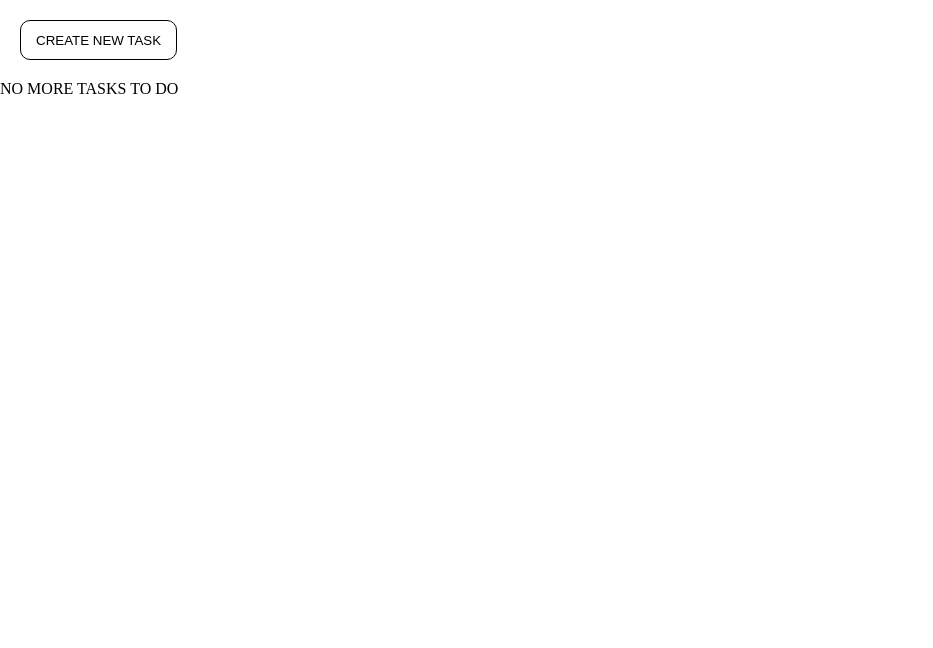
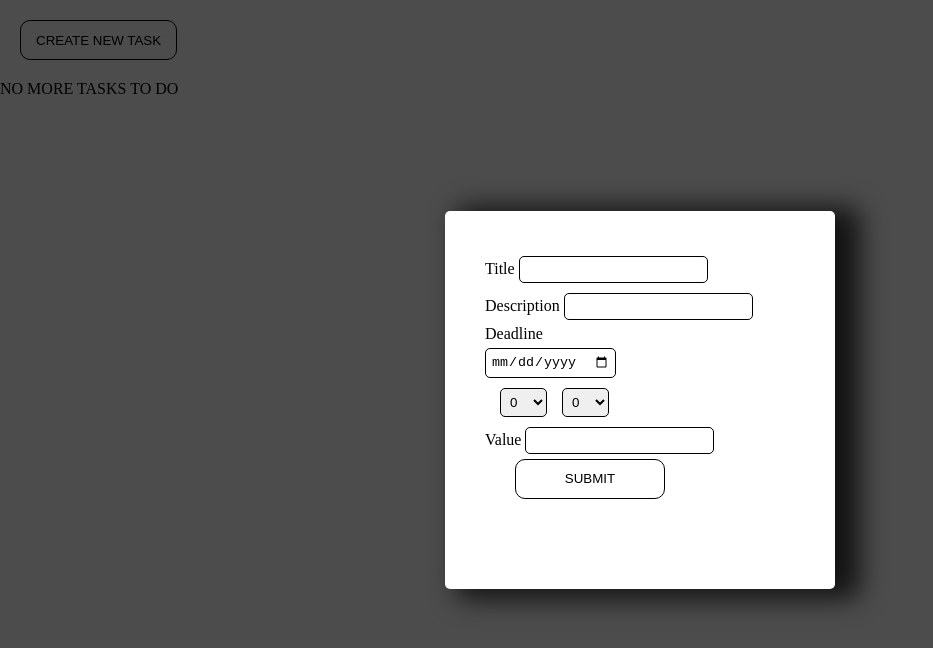
Before and after one commit to brainode-code/braincode, an Angular app: page / in a window 1280 px wide. Both pictures are taken after a click on the button "CREATE NEW TASK". Shown: the top 648 px of the page, without its empty margins (0-933 px from the left). Built offline with nearby package versions, Linux system fonts and the light colour scheme.

Commit message:
Form display

```diff
--- a/src/app/board/board.component.html
+++ b/src/app/board/board.component.html
@@ -1,7 +1,9 @@
 <section>
     <button class="btn-primary" (click)="add()">Create new task</button>
-<!-- <app-modal *ngIf="visible"> -->
+<app-modal *ngIf="visible">
     <app-form *ngIf="!visible" (newArr)="newArrHandler($event)"></app-form>
+    </app-modal>
+
 
     <p class="taskList">{{ arr.length === 0 ? "NO MORE TASKS TO DO" : "LIST OF TASKS"}}</p>
     <app-task-item *ngFor="let task of arr" [task]="task">
--- a/src/app/form/form.component.html
+++ b/src/app/form/form.component.html
@@ -1,33 +1,39 @@
 
+<div class="form-container">
+    <form [formGroup]="formGroup" (ngSubmit)="onSubmit(formGroup)">
+        <div class="form-group" [ngClass]="checkerCss('title')">
 
-<form [formGroup]="formGroup" (ngSubmit)="onSubmit(formGroup)">
-
-
-    <div class="form-group" [ngClass]="checkerCss('title')">
                 <label>
                     Title <input type="text" formControlName="title" name="title">
                 </label>
-
 
             <app-error-field [displayError]="isFieldValid('title')" errorMsg="Please provide title">
             </app-error-field>
         </div>
 
+
         <div class="form-group" [ngClass]="checkerCss('description')">
+
                 <label>
                     Description <input type="text" formControlName="description" name="description">
                 </label>
+            </div>
+
             <app-error-field [displayError]="isFieldValid('description')" errorMsg="Please provide description">
             </app-error-field>
-    </div>
+
 
         <div>
 
             <div class="form-group" [ngClass]="checkerCss('deadline')">
+
+
                     <label>
-                Deadline <input type="date" formControlName="deadline" name="deadline">
+                        <div class="title">Deadline</div><input type="date" formControlName="deadline" name="deadline">
 
                     </label>
+
+
                 <app-error-field [displayError]="isFieldValid('deadline')" errorMsg="Please provide Deadline date">
                 </app-error-field>
             </div>
@@ -43,6 +49,8 @@
                 {{ option }}
             </option>
         </select>
+
+
         </div>
 
 
@@ -54,6 +62,10 @@
             <app-error-field [displayError]="isFieldValid('value')" errorMsg="Please provide value">
             </app-error-field>
         </div>
+    <div>
+        <button class="btn-primary" type="submit">Submit</button>
+    </div>
 
-    <button class="btn-primary" type="submit">Submit</button>
     </form>
+
+</div>
--- a/src/app/form/form.component.scss
+++ b/src/app/form/form.component.scss
@@ -7,10 +7,11 @@
   margin: 20px;
   padding: 20px;
   border-radius: 5px;
-  box-shadow: {};
-  -webkit-box-shadow: 18px 3px 26px 7px rgba(0,0,0,0.75);
-  -moz-box-shadow: 18px 3px 26px 7px rgba(0,0,0,0.75);
-  box-shadow: 18px 3px 26px 7px rgba(0,0,0,0.75);
+  box-shadow: {
+  }
+  -webkit-box-shadow: 18px 3px 26px 7px rgba(0, 0, 0, 0.75);
+  -moz-box-shadow: 18px 3px 26px 7px rgba(0, 0, 0, 0.75);
+  box-shadow: 18px 3px 26px 7px rgba(0, 0, 0, 0.75);
 }
 
 form {
@@ -20,7 +21,6 @@ form {
   justify-content: center;
   align-content: space-between;
   margin-bottom: 50px;
-    // margin-left: 30px;
   padding: 20px;
 }
 
@@ -28,11 +28,11 @@ form {
   display: block;
 }
 
-input, select {
+input,
+select {
   border-radius: 5px;
   outline: none;
   border: 0.5px solid $color-black;
-    width: 100%;
   padding: 5px;
   margin: 5px 0;
   box-sizing: border-box;
@@ -83,12 +83,13 @@ button {
     margin-bottom: 10px;
   }
 
+
   input {
     margin-bottom: 10px;
   }
 
   .btn-primary {
-    margin-top: 20px
+    margin-top: 20px;
   }
 
   .submit {
@@ -100,11 +101,11 @@ input {
     opacity: 1;
   }
 
-.form-group {
-    display: flex;
-    flex-direction: column;
-    align-items: flex-end;
-    padding-left: 30px;
+  // .form-group {
+  //   display: flex;
+  //   flex-direction: column;
+  //   align-items: flex-end;
+  //   padding-left: 30px;
+  // }
+  // opacity: 1;
   }
-  opacity: 1;
-}
--- a/src/app/task-item/task-item.component.html
+++ b/src/app/task-item/task-item.component.html
@@ -5,5 +5,5 @@
 		<p>Deadline: {{ task.deadline }} {{ task.hours }}h {{ task.minutes }}min</p>
 		<p>Value: {{ task.value }}</p>
 	</div>
-	<app-button>Edit</app-button>
+	<button class="btn-primary">Edit</button>
 </div>
--- a/src/app/task-item/task-item.component.scss
+++ b/src/app/task-item/task-item.component.scss
@@ -1,3 +1,5 @@
+@import "../../assets/buttons";
+
 .task-heading {
   font-weight: bold;
 }
--- a/src/assets/_buttons.scss
+++ b/src/assets/_buttons.scss
@@ -1,9 +1,10 @@
+@import "../assets/colors";
+
 @mixin button-primary-common() {
     box-sizing: border-box;
     height: 40px;
     min-width: 150px;
-    border: 1px solid black;
-
+    border: 1px solid $color-black;
     border-radius: 10px;
     outline: 0;
     cursor: pointer;
```
Lines whose indentation alone changed are shown as unchanged.
